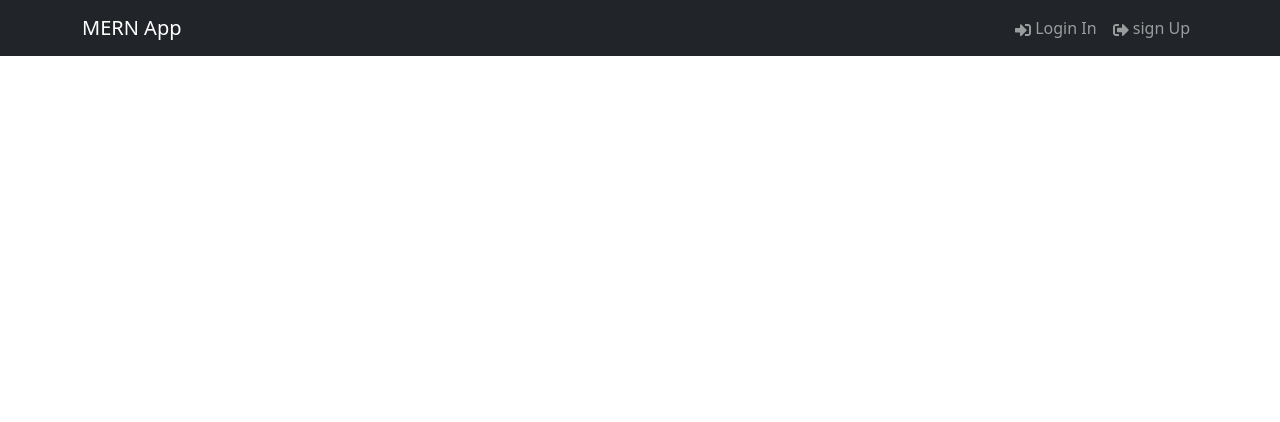
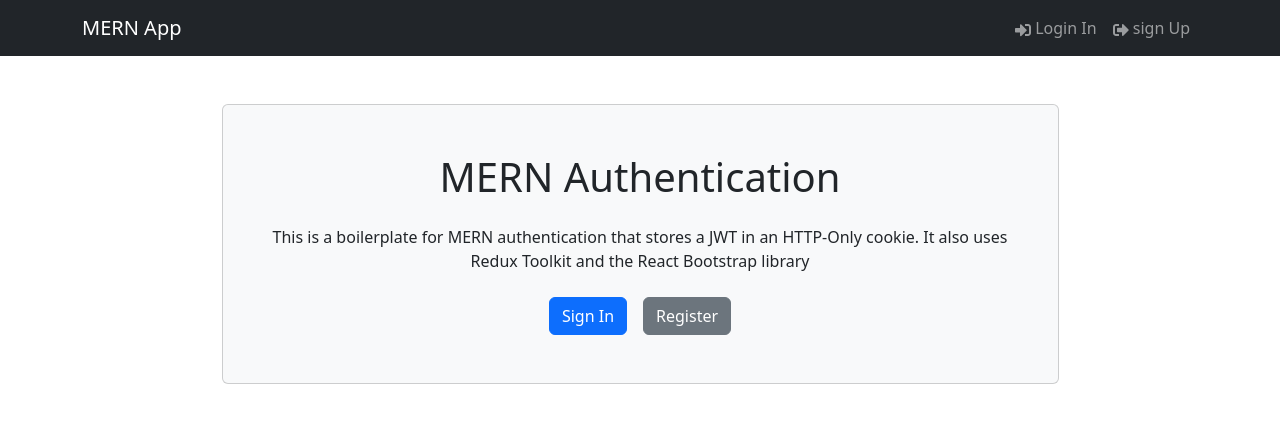
Before and after one commit to Mohammedrisvanvm/crud-in-react, a React (Vite) app in the folder frontend/: page / in a window 1280 px wide. Shown: the top 422 px of the page. Built offline with nearby package versions, Linux system fonts and the light colour scheme.

Commit message:
login and register created

```diff
--- a/frontend/src/App.jsx
+++ b/frontend/src/App.jsx
@@ -1,10 +1,12 @@
 import React from 'react'
 import Header from './components/header'
+import HomeScreen from './screens/HomeScreen'
 
 function App() {
   return (
     <div>
       <Header/>
+      <HomeScreen/>
     </div>
   )
 }
--- /dev/null
+++ b/frontend/src/components/Hero.jsx
@@ -0,0 +1,30 @@
+import React from 'react'
+import {Container,Card,Button} from 'react-bootstrap'
+const Hero = () => {
+  return (
+    <div className=' py-5'>
+    <Container className='d-flex justify-content-center'>
+      <Card className='p-5 d-flex flex-column align-items-center hero-card bg-light w-75'>
+        <h1 className='text-center mb-4'>MERN Authentication</h1>
+        <p className='text-center mb-4'>
+          This is a boilerplate for MERN authentication that stores a JWT in
+          an HTTP-Only cookie. It also uses Redux Toolkit and the React
+          Bootstrap library
+        </p>
+        <div className='d-flex'>
+          <Button variant='primary' href='/login' className='me-3'>
+            Sign In
+          </Button>
+          <Button variant='secondary' href='/register'>
+            Register
+          </Button>
+        </div>
+      </Card>
+    </Container>
+  </div>
+);
+};
+
+
+
+export default Hero
--- a/frontend/src/screens/HomeScreen.jsx
+++ b/frontend/src/screens/HomeScreen.jsx
@@ -0,0 +1,12 @@
+import React from 'react'
+import Hero from '../components/Hero'
+
+function HomeScreen() {
+  return (
+    <>
+   <Hero/>
+    </>
+  )
+}
+
+export default HomeScreen
```
